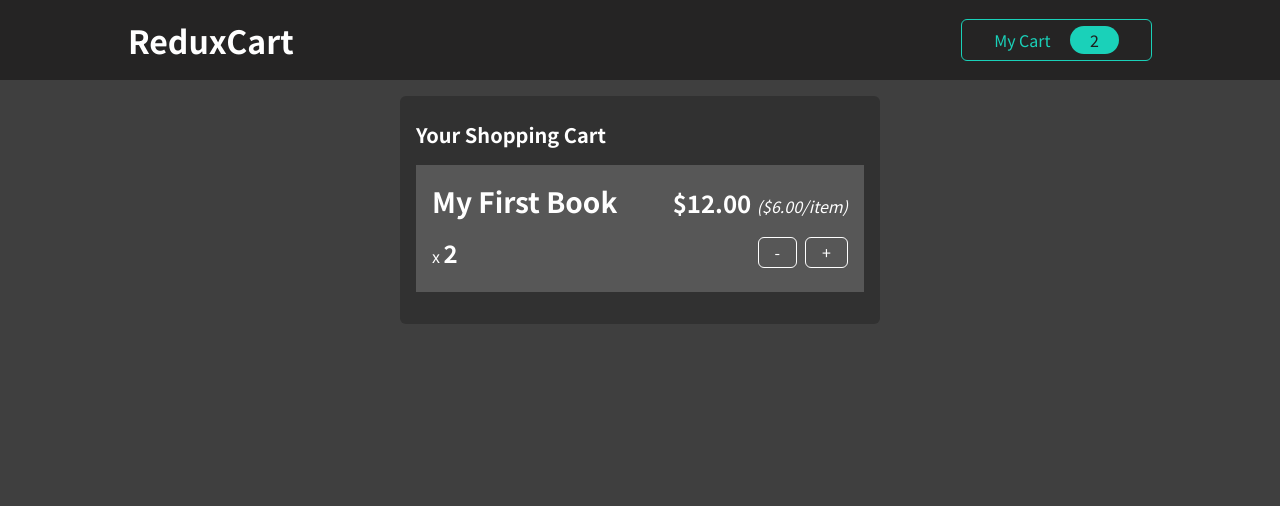
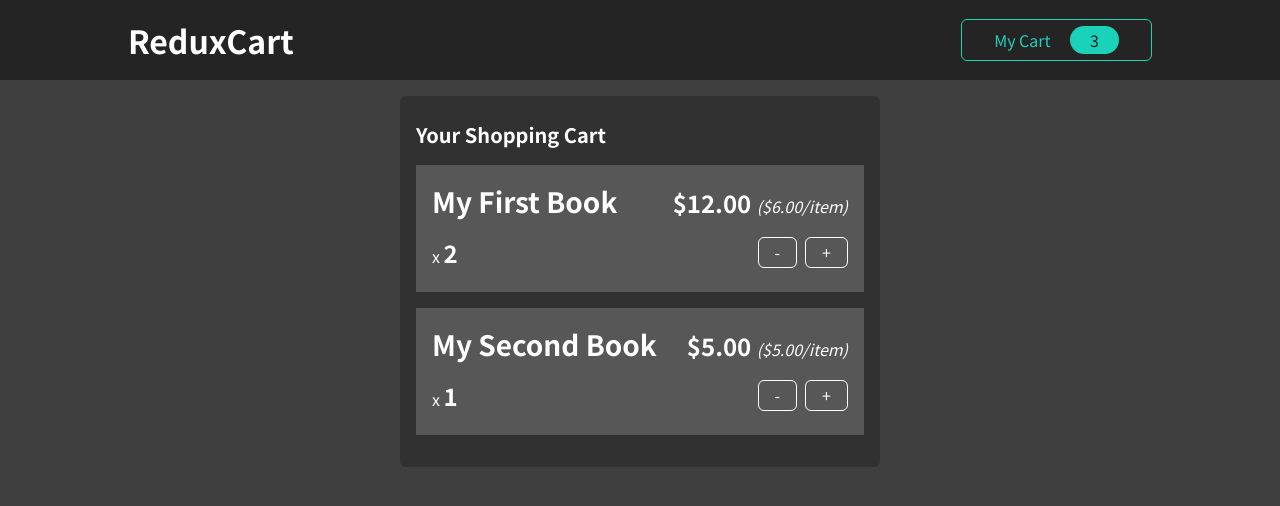
Before and after one commit to mmasap/redux-cart-design, a plain HTML site: page cart.html in a window 1280 px wide. Drawn offline with Linux system fonts and the light colour scheme.

Commit message:
add cart item

```diff
--- a/cart.html
+++ b/cart.html
@@ -22,7 +22,7 @@
             <li>
               <button class="button" onclick="location.href='/cart.html'">
                 <span>My Cart</span>
-                <span class="badge">2</span>
+                <span class="badge">3</span>
               </button>
             </li>
           </ul>
@@ -48,6 +48,22 @@
             </div>
           </div>
         </li>
+        <li class="item">
+          <header>
+            <h3>My Second Book</h3>
+            <div class="price">
+              $5.00
+              <span class="itemprice">($5.00/item)</span>
+            </div>
+          </header>
+          <div class="details">
+            <div class="quantity">x <span>1</span></div>
+            <div class="actions">
+              <button>-</button>
+              <button>+</button>
+            </div>
+          </div>
+        </li>
       </ul>
     </section>
   </body>
```
Also changed, not shown: index.html (+1 -1 lines).
